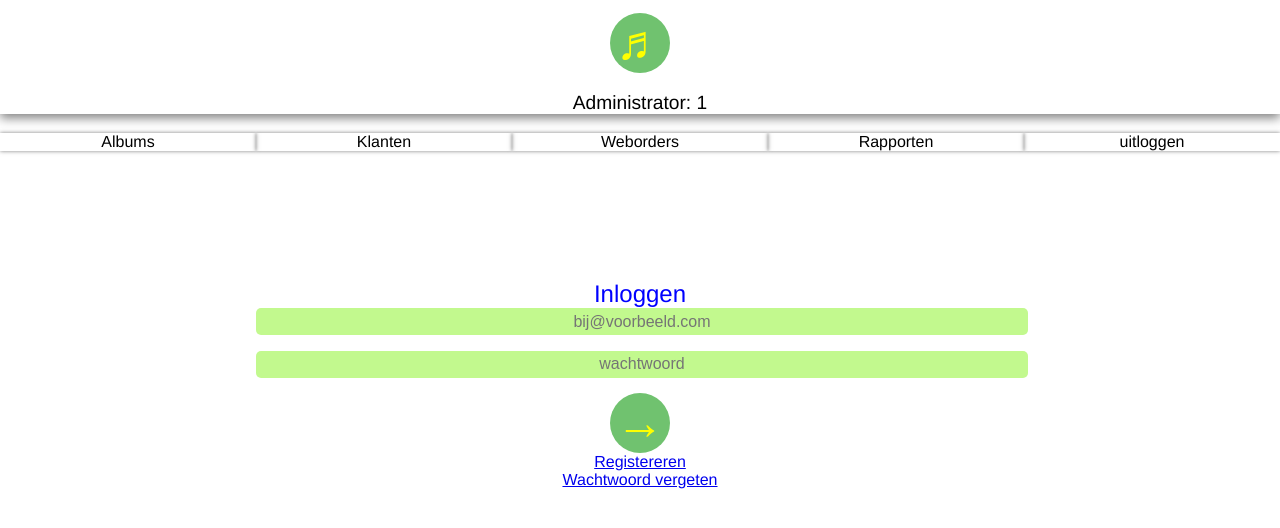
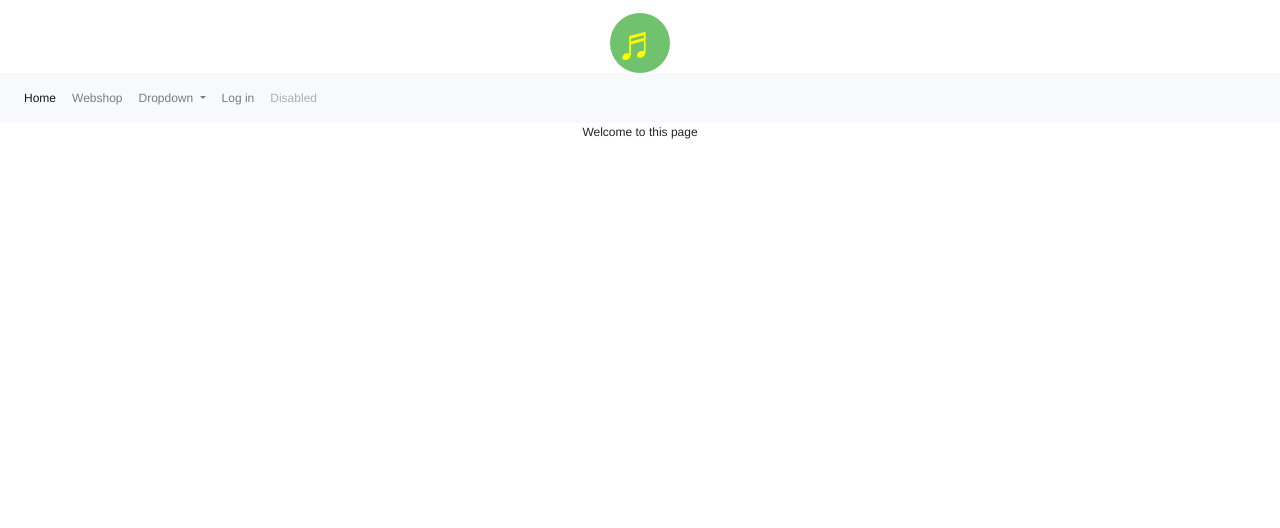
Before and after one commit to ZiyuanXi/webshop, a PHP site: page / in a window 1280 px wide. Shown: the top 528 px of the page. Run offline with PHP 8.4, Linux system fonts and the light colour scheme; the visitor is signed in with stand-in values (Sample User, id 1).

Commit message:
Update new page

```diff
--- a/css/webshop.css
+++ b/css/webshop.css
@@ -1,12 +1,13 @@
-body {
+ body {
     font-family: "Roboto 2", "Helvetica Neue";
     margin: 0;
     text-align: center;
-    font-size: 14px;
+    font-size: 12px;
 }
 .header{
     padding-top: 1%;
-    box-shadow: 0px 4px 10px rgba(0,0, 0, 0.5);
+    border: none;
+    /*box-shadow: 0px 1px 5px rgba(0,0, 0, 0.5);*/
 }
 .icon_container{
     text-align: center;
@@ -40,14 +41,14 @@ ul{
     width: 100%;
     padding: 0; margin: 0; width: 100%;
 }
-li{
+/*li{
     padding: 0; margin: 0;
+    border: none;
     list-style-type: none;
     width: 33%;
     float: left;
     font-size: 1.4rem;
-    box-shadow: 0px 0px 4px rgba(0,0, 0, 0.5);
-}
+}*/
 li:hover{
     background: #C2F98E;
     opacity: 0.8;
--- a/header.html
+++ b/header.html
@@ -1,6 +1,14 @@
 <!DOCTYPE html>
 <html lang="nl">
 <head>
+    <meta charset="UTF-8">
+    <meta http-equiv="X-UA-Compatible" content="IE=edge">
+    <meta name="viewport" content="width=device-width, initial-scale=1.0">
+    <link rel="stylesheet" href="https://cdn.jsdelivr.net/npm/bootstrap@4.3.1/dist/css/bootstrap.min.css" integrity="sha384-ggOyR0iXCbMQv3Xipma34MD+dH/1fQ784/j6cY/iJTQUOhcWr7x9JvoRxT2MZw1T" crossorigin="anonymous">
+    <script src="https://code.jquery.com/jquery-3.3.1.slim.min.js" integrity="sha384-q8i/X+965DzO0rT7abK41JStQIAqVgRVzpbzo5smXKp4YfRvH+8abtTE1Pi6jizo" crossorigin="anonymous"></script>
+    <script src="https://cdn.jsdelivr.net/npm/popper.js@1.14.7/dist/umd/popper.min.js" integrity="sha384-UO2eT0CpHqdSJQ6hJty5KVphtPhzWj9WO1clHTMGa3JDZwrnQq4sF86dIHNDz0W1" crossorigin="anonymous"></script>
+    <script src="https://cdn.jsdelivr.net/npm/bootstrap@4.3.1/dist/js/bootstrap.min.js" integrity="sha384-JjSmVgyd0p3pXB1rRibZUAYoIIy6OrQ6VrjIEaFf/nJGzIxFDsf4x0xIM+B07jRM" crossorigin="anonymous"></script>
+
     <meta http-equiv="content-type" content="text/html; charset=utf-8">
     <title>webshop</title>
     <link rel="stylesheet" href="css/webshop.css" />
@@ -12,11 +20,58 @@
             }
         }
     </script>
+    <script src="js/webshop.js"></script>
 </head>
 <body>
     <div class="header">
         <div class="icon_container">
             <div class="icon">&#x266C;</div>
+        </div>
+        <div class="header-index">
+            <nav class="navbar navbar-expand-lg navbar-light bg-light">
+                <button class="navbar-toggler" type="button" data-toggle="collapse" data-target="#navbarSupportedContent" aria-controls="navbarSupportedContent" aria-expanded="false" aria-label="Toggle navigation">
+                  <span class="navbar-toggler-icon"></span>
+                </button>
+
+                <div class="collapse navbar-collapse" id="navbarSupportedContent">
+                  <ul class="navbar-nav mr-auto">
+
+                    <li class="nav-item active">
+                      <a class="nav-link" href="#">Home <span class="sr-only">(current)</span></a>
+                    </li>
+
+                    <li class="nav-item" onclick="location.href='index.php?page=webshop'">
+                      <a class="nav-link" href="#">Webshop</a>
+                    </li>
+
+                    <li class="nav-item dropdown">
+                      <a class="nav-link dropdown-toggle" href="#" id="navbarDropdown" role="button" data-toggle="dropdown" aria-haspopup="true" aria-expanded="false">
+                        Dropdown
+                      </a>
+                      <div class="dropdown-menu" aria-labelledby="navbarDropdown">
+                        <a class="dropdown-item" href="#">Action</a>
+                        <a class="dropdown-item" href="#">Another action</a>
+                        <div class="dropdown-divider"></div>
+                        <a class="dropdown-item" href="#">Something else here</a>
+                      </div>
+                    </li>
+
+                    <li class="nav-item" onclick="location.href='index.php?page=inloggen'">
+                        <a class="nav-link" href="#">Log in</a>
+                    </li>
+
+                    <li class="nav-item">
+                      <a class="nav-link disabled" href="#" tabindex="-1" aria-disabled="true">Disabled</a>
+                    </li>
+                  </ul>
+                    <!-- << Search engine>>
+                    <form class="form-inline my-2 my-lg-0">
+                        <input class="form-control mr-sm-2" type="search" placeholder="Search" aria-label="Search">
+                        <button class="btn btn-outline-success my-2 my-sm-0" type="submit">Search</button>
+                    </form>
+                    -->
+                </div>
+              </nav>
         </div>
         <?php
         if(isset($_SESSION["ID"])&& $_SESSION["STATUS"] == "ACTIEF"){
@@ -24,7 +79,7 @@
         ?>
         <div class="user">
             <p id="user">Gebruiker:
-                <?php echo $_SESSION["USER_NAAM"]; ?>
+                <?php echo $_SESSION["E-MAIL"]; ?>
             </p>
         </div>
         <div class="nav">
@@ -54,5 +109,7 @@
         }
         ?>
     </div>
+    <!--Here is the inlog navbar-->
+
 </body>
 </html>
--- a/index.php
+++ b/index.php
@@ -1,16 +1,17 @@
 <?php
 
 session_start();
+$_SESSION["STATUS"] = "INACTIEF";
 include_once("DBconfig.php");
 //$db = new Database();
 include_once("header.html");
 if (isset($_GET["page"])) {
     $page = $_GET["page"];
 }else{
-    $page = "inloggen";
+    $page = "home";
 }
 if ($page) {
     include("pages/" . $page . ".php");
 }
-
+//mis een footer page
 ?>
--- /dev/null
+++ b/pages/home.php
@@ -0,0 +1,8 @@
+<!DOCTYPE html>
+<html lang="nl">
+<body>
+    <div class="home">
+        <p>Welcome to this page</p>
+    </div>
+</body>
+</html>
--- a/pages/profile_edit.php
+++ b/pages/profile_edit.php
@@ -19,7 +19,9 @@ try{
 <form method="POST" action="index.php?page=profile_update">
     <p id="page_titel">Profiel editen</p>
     <br>
-    <label for="idUser">Gebruiker ID: </label>
+    <label for="idUser">Gebruiker ID:
+        <p><?php echo $resultaat['ID'];?></p>
+    </label>
     <input type="hidden" required name="id" value="<?php echo $resultaat['ID'];?>"><!-- Hidden value id-->
     <label for="voornaam">Voornaam</label>
     <input type="text" required name="voornaam" value="<?php echo $resultaat['voornaam'];?>"/>
```
